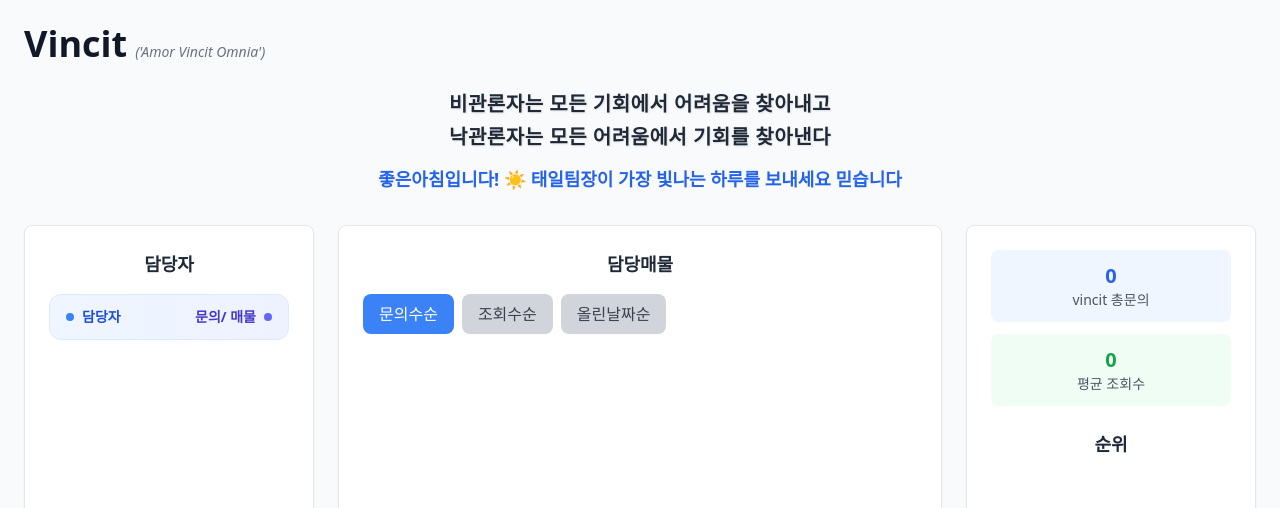
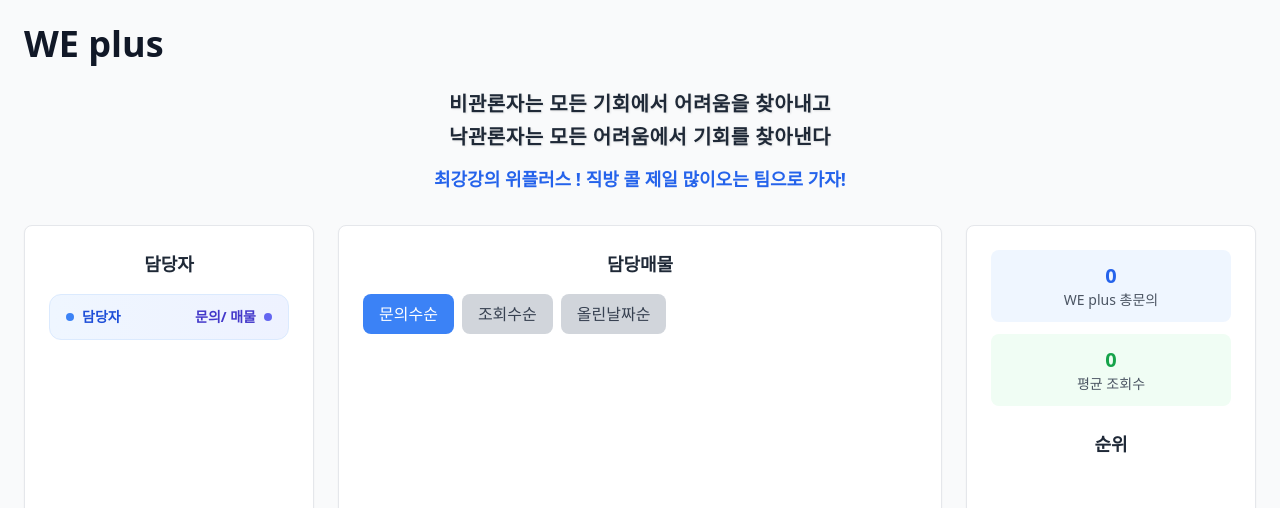
Before and after one commit to simonlee89/weplusdaily, a Flask app: page / in a window 1280 px wide. Shown: the top 508 px of the page. Run offline with Flask 3, Linux system fonts and the light colour scheme; data that the repository does not hold is empty; some libraries are stand-ins or nearby versions.

Commit message:
Update project for GitHub upload

```diff
--- a/app.py
+++ b/app.py
@@ -13,7 +13,7 @@
 SHEET_NAME = '최종데이터'
 
 # 필터링할 담당자 목록
-ALLOWED_MANAGERS = ['유현준', '백은주', '윤진식', '문수인', '김혜린', '김민재', '함원식', '이상준']
+ALLOWED_MANAGERS = ['김찬', '손기현', '정지원', '김상현', '이예인', '김동엽', '한대웅', '이지현']
 
 def get_google_sheet_data():
     """구글 시트에서 데이터를 가져오는 함수"""
--- a/templates/index.html
+++ b/templates/index.html
@@ -3,7 +3,7 @@
 <head>
     <meta charset="UTF-8">
     <meta name="viewport" content="width=device-width, initial-scale=1.0">
-    <title>Vincit - 담당자별 전날 문의현황</title>
+    <title>WE plus - 담당자별 전날 문의현황</title>
     <script src="https://cdn.tailwindcss.com"></script>
     <script src="https://unpkg.com/lucide@latest/dist/umd/lucide.js"></script>
     <style>
@@ -27,10 +27,10 @@
         <div class="max-w-7xl mx-auto">
             <!-- 헤더 -->
             <div class="mb-8">
-                <!-- Vincit 로고 (왼쪽 상단) -->
+                <!-- WE plus 로고 (왼쪽 상단) -->
                 <div class="flex items-baseline mb-6">
-                    <h1 class="text-4xl font-bold text-gray-900">Vincit</h1>
-                    <span class="ml-2 text-sm text-gray-500 italic">('Amor Vincit Omnia')</span>
+                    <h1 class="text-4xl font-bold text-gray-900">WE plus</h1>
+                    <span class="ml-2 text-sm text-gray-500 italic"></span>
                 </div>
 
                 <!-- 명언과 인사말 (중앙) -->
@@ -40,7 +40,7 @@
                         낙관론자는 모든 어려움에서 기회를 찾아낸다
                     </div>
                     <div class="text-lg text-blue-600 font-semibold">
-                        좋은아침입니다! ☀️ 태일팀장이 가장 빛나는 하루를 보내세요 믿습니다
+                        최강강의 위플러스 ! 직방 콜 제일 많이오는 팀으로 가자!
                     </div>
                 </div>
             </div>
@@ -107,7 +107,7 @@
                         <div class="grid grid-cols-1 gap-3">
                             <div class="text-center p-3 bg-blue-50 rounded-lg">
                                 <div class="text-xl font-bold text-blue-600" id="total-inquiries">0</div>
-                                <div class="text-sm text-gray-600">vincit 총문의</div>
+                                <div class="text-sm text-gray-600">WE plus 총문의</div>
                             </div>
                             <div class="text-center p-3 bg-green-50 rounded-lg">
                                 <div class="text-xl font-bold text-green-600" id="average-views">0</div>
```
